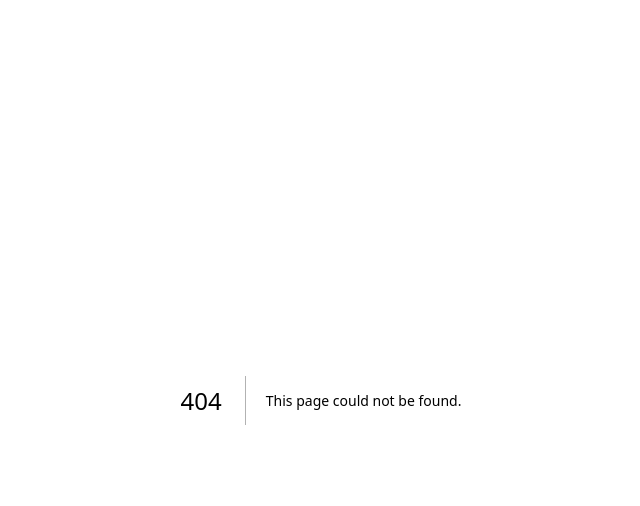
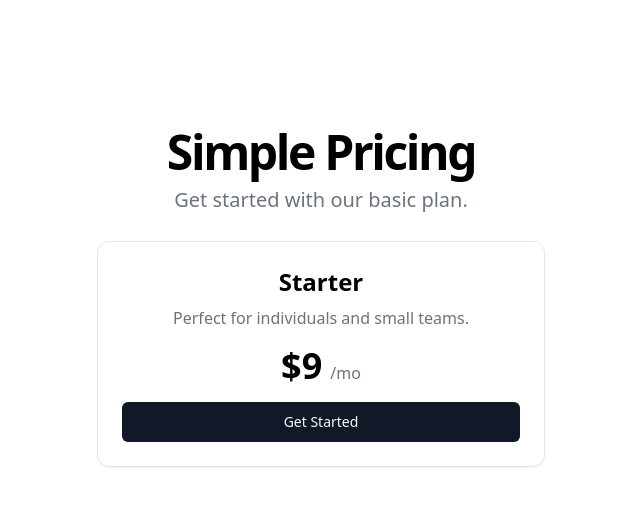
Before and after one commit to Vero-Ventures/job-bank, a Next.js app: page /pricing in a window 1280 px wide. Before the commit this address had no page. Shown: the top 506 px of the page, without its empty margins (319-959 px from the left). Built offline with nearby package versions, Linux system fonts and the light colour scheme.

Commit message:
Add bare v0 template

```diff
--- /dev/null
+++ b/src/app/pricing/page.js
@@ -0,0 +1,40 @@
+/**
+ * v0 by Vercel.
+ * @see https://v0.dev/t/XhNYwJIUqC2
+ * Documentation: https://v0.dev/docs#integrating-generated-code-into-your-nextjs-app
+ */
+import { Button } from '@/components/ui/button';
+
+export default function Component() {
+  return (
+    <section className="w-full py-12 md:py-24 lg:py-32">
+      <div className="container px-4 md:px-6">
+        <div className="mx-auto max-w-md space-y-6 text-center">
+          <div className="space-y-2">
+            <h2 className="text-3xl font-bold tracking-tighter sm:text-4xl md:text-5xl">
+              Simple Pricing
+            </h2>
+            <p className="text-gray-500 dark:text-gray-400 md:text-xl/relaxed lg:text-base/relaxed xl:text-xl/relaxed">
+              Get started with our basic plan.
+            </p>
+          </div>
+          <div className="rounded-xl border bg-white p-6 shadow-sm dark:border-gray-800 dark:bg-gray-950">
+            <div className="space-y-4">
+              <div className="space-y-2">
+                <h3 className="text-2xl font-bold">Starter</h3>
+                <p className="text-gray-500 dark:text-gray-400">
+                  Perfect for individuals and small teams.
+                </p>
+              </div>
+              <div className="flex items-baseline justify-center space-x-2">
+                <span className="text-4xl font-bold">$9</span>
+                <span className="text-gray-500 dark:text-gray-400">/mo</span>
+              </div>
+              <Button className="w-full">Get Started</Button>
+            </div>
+          </div>
+        </div>
+      </div>
+    </section>
+  );
+}
```
